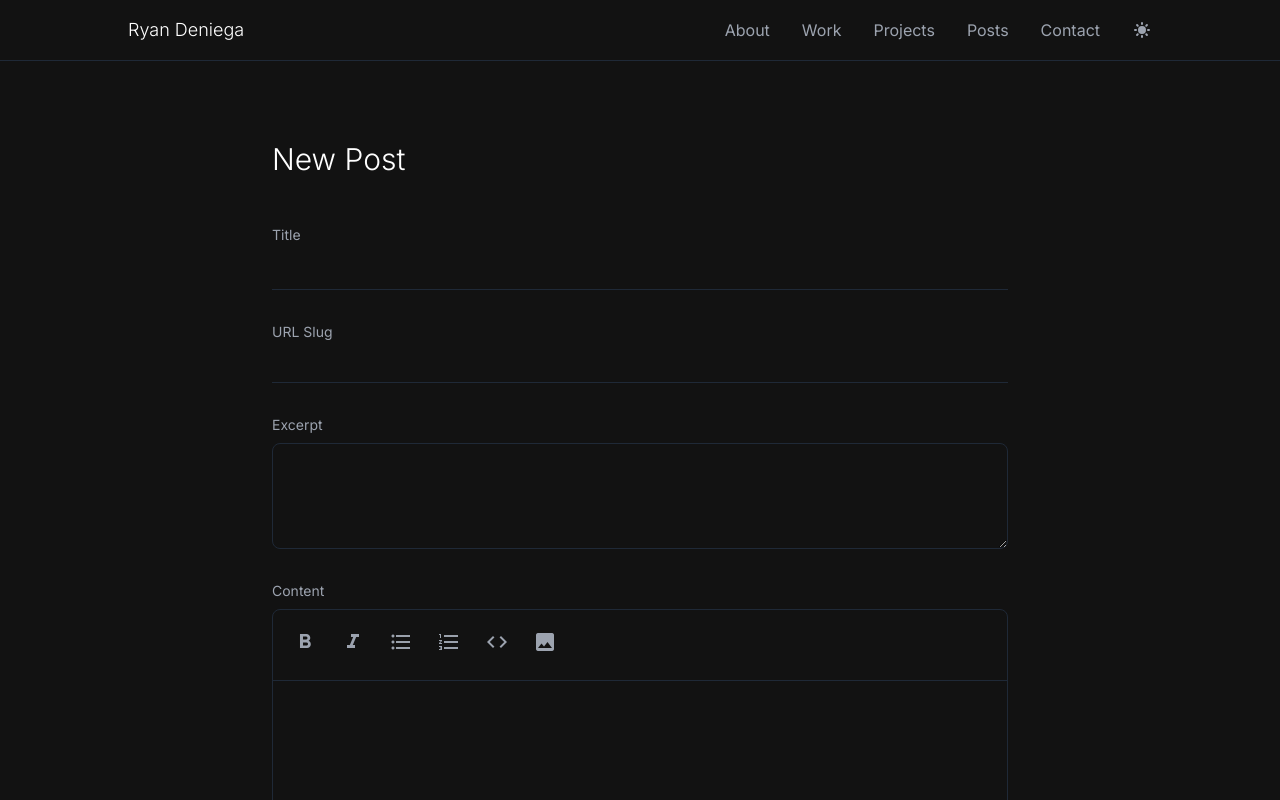
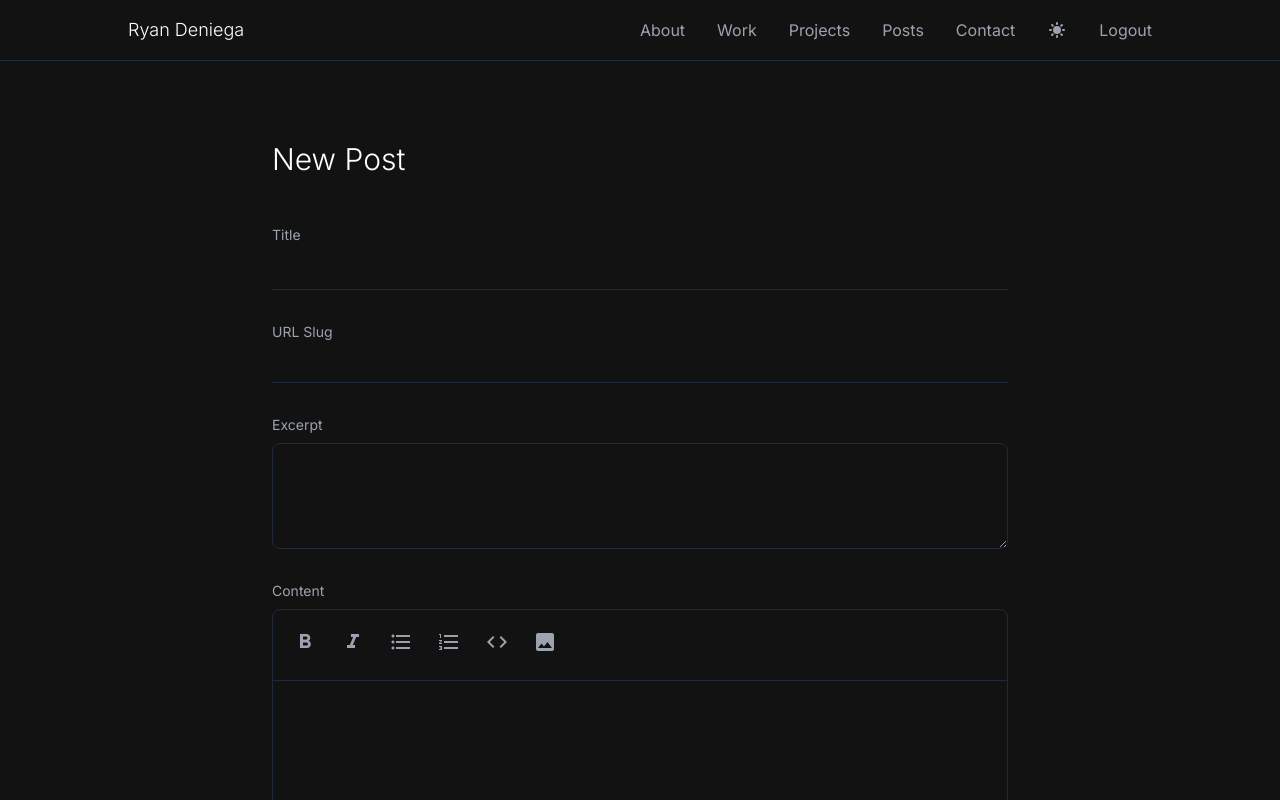
Before and after one commit to SemiAutomat1c/MyPortfolio, a Next.js app: page /admin/posts/new in a window 1280 px wide. Shown: the top 800 px of the page. Built offline with nearby package versions, Linux system fonts and the light colour scheme; what @supabase/auth-helpers-nextjs would draw is missing.

Commit message:
Add logout button to admin layout

```diff
--- a/src/app/admin/layout.tsx
+++ b/src/app/admin/layout.tsx
@@ -2,6 +2,8 @@
 
 import Link from 'next/link';
 import { useTheme } from 'next-themes';
+import { useRouter } from 'next/navigation';
+import { supabase } from '@/lib/supabase';
 
 export default function AdminLayout({
   children,
@@ -9,6 +11,17 @@ export default function AdminLayout({
   children: React.ReactNode;
 }) {
   const { theme, setTheme } = useTheme();
+  const router = useRouter();
+
+  const handleLogout = async () => {
+    try {
+      const { error } = await supabase.auth.signOut();
+      if (error) throw error;
+      router.push('/login');
+    } catch (error) {
+      console.error('Error logging out:', error);
+    }
+  };
 
   return (
     <div className="min-h-screen bg-white dark:bg-dark">
@@ -39,6 +52,12 @@ export default function AdminLayout({
                 </svg>
               )}
             </button>
+            <button
+              onClick={handleLogout}
+              className="text-gray-600 dark:text-gray-400 hover:text-black dark:hover:text-white transition-colors"
+            >
+              Logout
+            </button>
           </div>
         </div>
       </nav>
```
